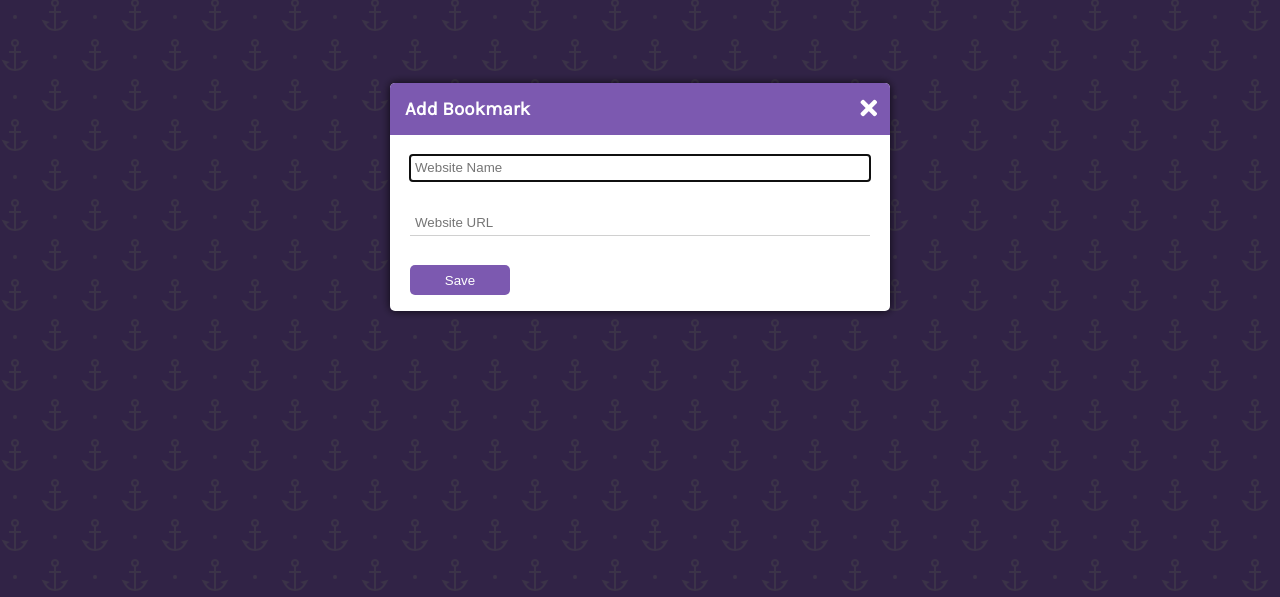
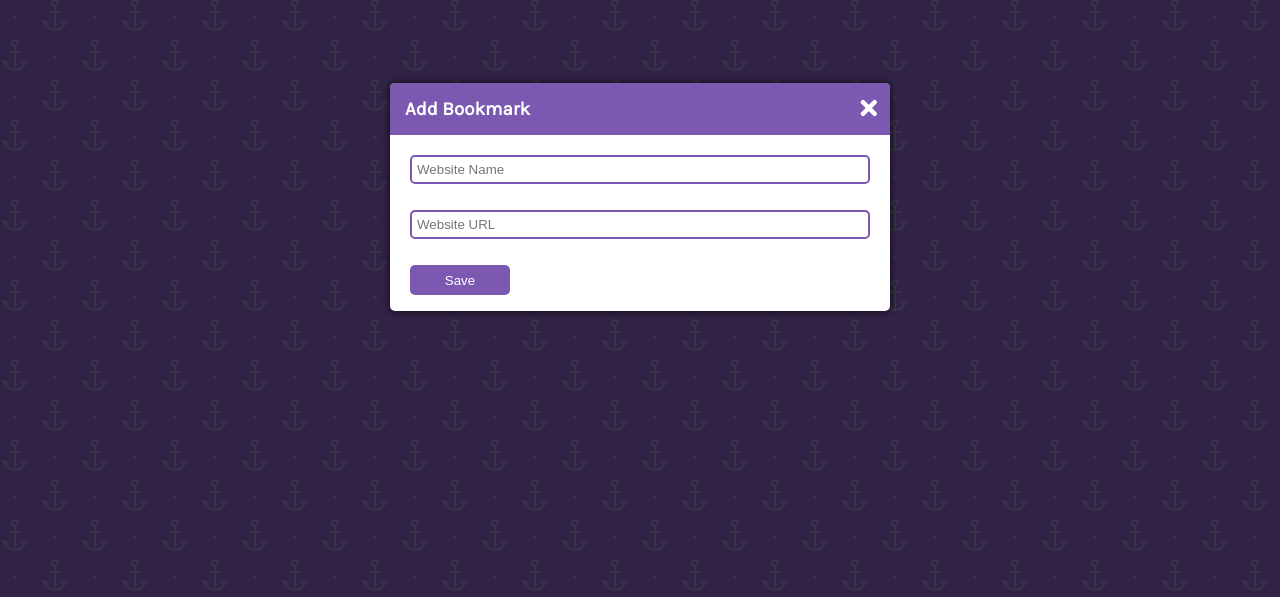
Before and after one commit to JacintoDesign/bookmark-app, a plain HTML site: page index.html in a window 1280 px wide. Both pictures are taken after a click on the element "ADD BOOKMARK". Shown: the part 203-800 px from the top of the page. Drawn offline with Linux system fonts and the light colour scheme.

Commit message:
refined input field styling

```diff
--- a/style.css
+++ b/style.css
@@ -142,9 +142,11 @@ h3 {
     width: 100%;
     padding: 5px;
     border: none;
-    border-bottom: 1px solid #79797959;
+    border: 2px solid var(--primary-color);
+    border-radius: 5px;
     display: block;
     transition: all 0.3s;
+    outline: none;
 }
 
 .form-label {
```
